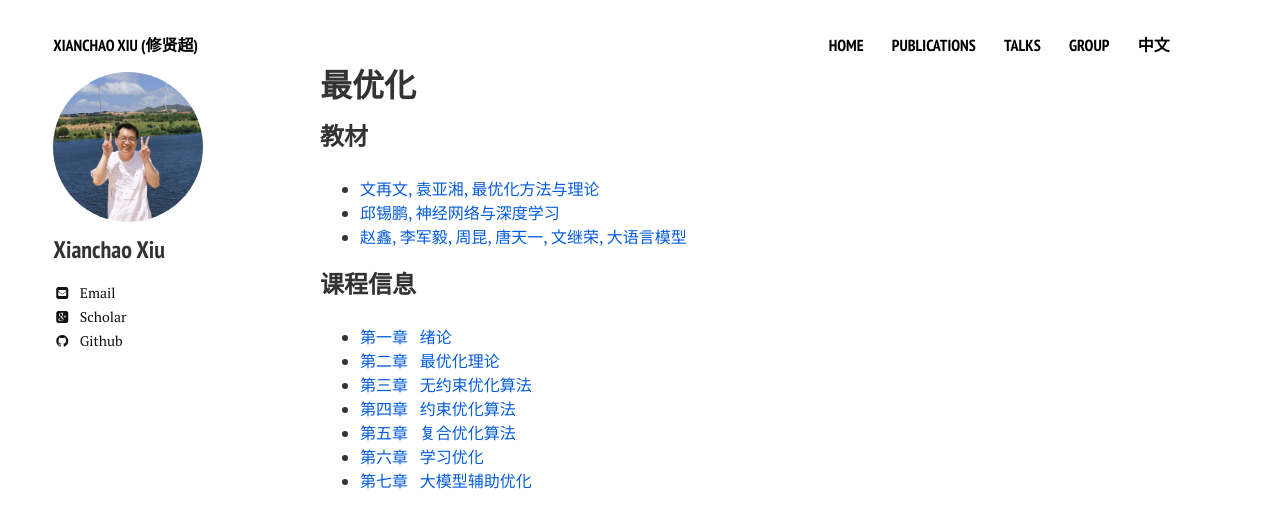
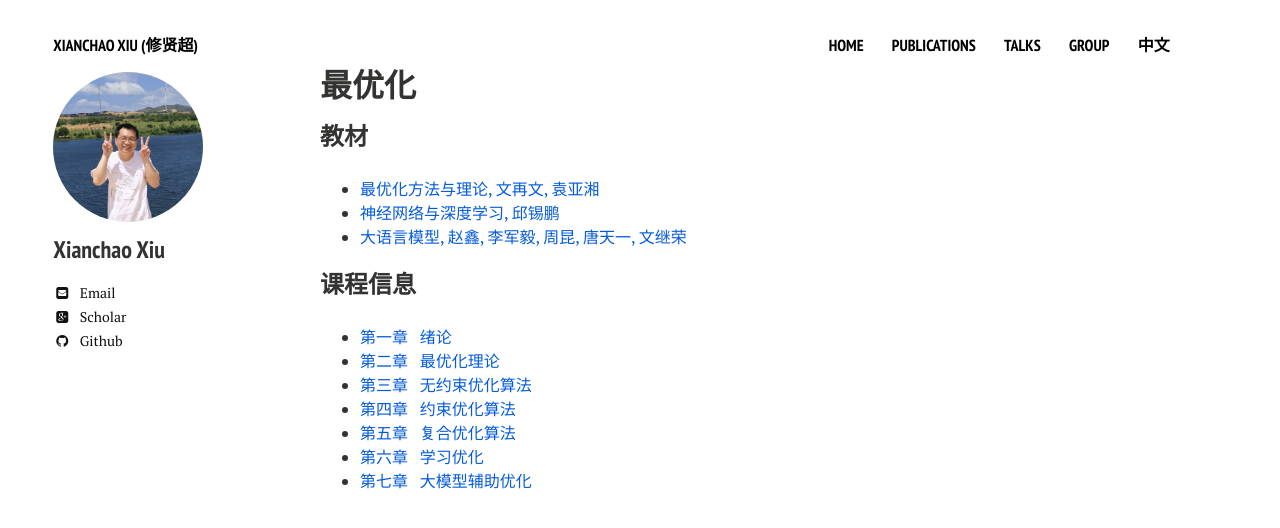
Before and after one commit to xianchaoxiu/xianchaoxiu.github.io, a Jekyll site: the page built from chinese/OPT/index.md, in a window 1280 px wide. Shown: the top 528 px of the page. Built offline with Jekyll 4.4.1, drawn with Linux system fonts in a browser that asks for light colours; nearby versions of some CDN libraries.

Commit message:
Update index.md

```diff
--- a/chinese/OPT/index.md
+++ b/chinese/OPT/index.md
@@ -8,9 +8,9 @@ share: false
 
 
 ### 教材
-* <a href="http://faculty.bicmr.pku.edu.cn/~wenzw/optbook.html" class="textlink" target="_blank"> 文再文, 袁亚湘, 最优化方法与理论 </a><br>
-* <a href="https://nndl.github.io/" class="textlink" target="_blank"> 邱锡鹏, 神经网络与深度学习 </a><br>
-* <a href="https://llmbook-zh.github.io/" class="textlink" target="_blank"> 赵鑫, 李军毅, 周昆, 唐天一, 文继荣, 大语言模型 </a><br>
+* <a href="http://faculty.bicmr.pku.edu.cn/~wenzw/optbook.html" class="textlink" target="_blank"> 最优化方法与理论, 文再文, 袁亚湘 </a><br>
+* <a href="https://nndl.github.io/" class="textlink" target="_blank"> 神经网络与深度学习, 邱锡鹏 </a><br>
+* <a href="https://llmbook-zh.github.io/" class="textlink" target="_blank">  大语言模型, 赵鑫, 李军毅, 周昆, 唐天一, 文继荣 </a><br>
 
 
 
```
